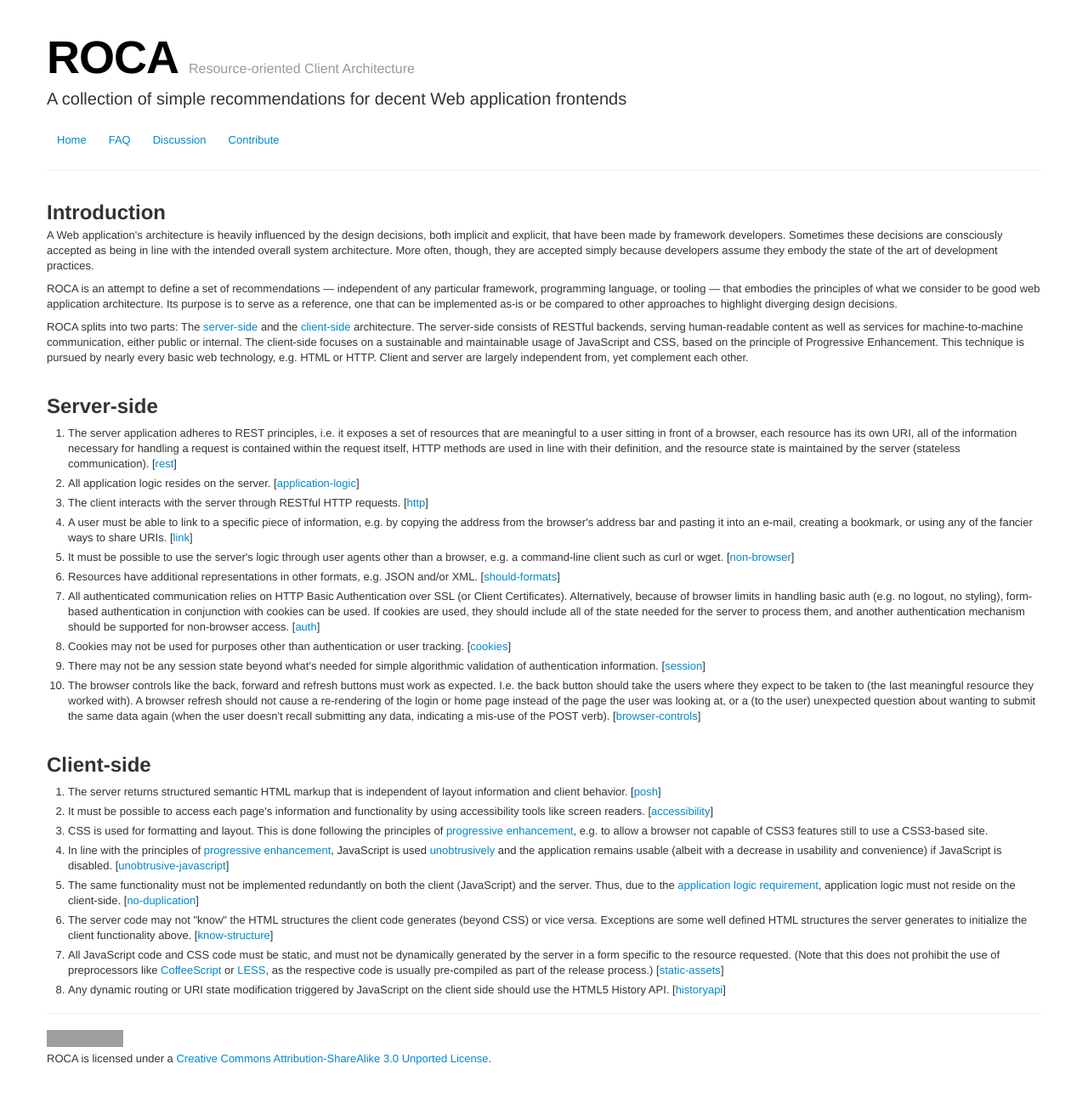
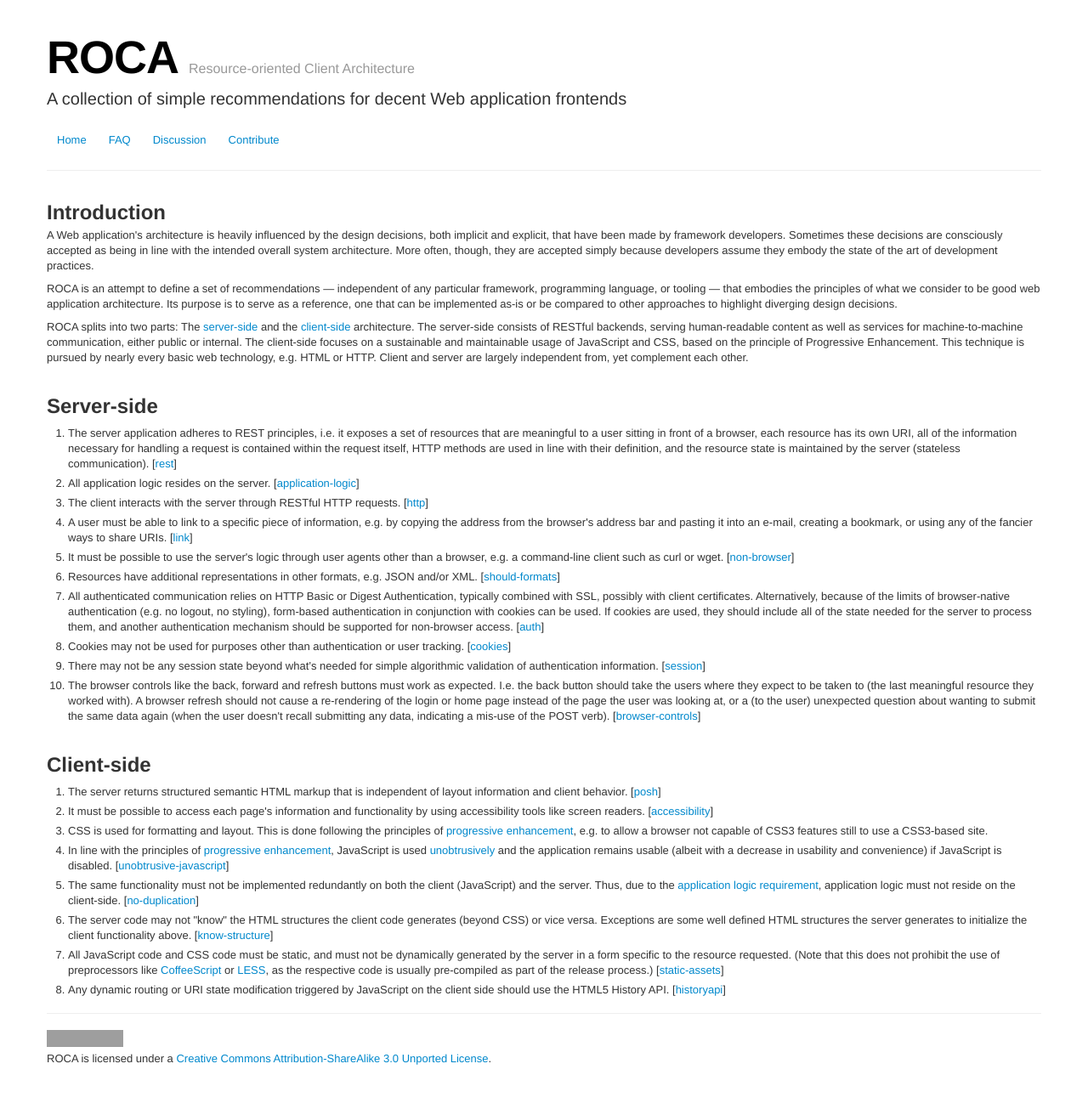
Before and after one commit to innoq/ROCA, a Jekyll site: the page built from index.html, in a window 1280 px wide. Shown: the whole page at 85% size. Built offline with Jekyll 4.4.1, drawn with Linux system fonts in a browser that asks for light colours; grey boxes are pictures that could not be loaded.

Commit message:
added Digest auth as an option, based on @ewolff's suggestion

```diff
--- a/index.html
+++ b/index.html
@@ -63,13 +63,15 @@ title: "ROCA: Resource-oriented Client Architecture"
 	<li id="should-formats">Resources have additional representations in other formats, e.g.
 		JSON and/or XML. [<a href="#should-formats">should-formats</a>]
 	</li>
-	<li id="auth">All authenticated communication relies
-		on HTTP Basic Authentication over SSL (or Client
-		Certificates). Alternatively, because of browser limits in
-		handling basic auth (e.g. no logout, no styling), form-based
-		authentication in conjunction with cookies can be used. If cookies
-		are used, they should include all of the state needed for the
-		server to process them, and another authentication mechanism
+	<li id="auth">All authenticated communication relies on HTTP
+		Basic or Digest Authentication, typically combined
+		with SSL, possibly with client
+		certificates. Alternatively, because of the limits of
+		browser-native authentication (e.g. no logout, no
+		styling), form-based authentication in conjunction
+		with cookies can be used. If cookies are used, they
+		should include all of the state needed for the server
+		to process them, and another authentication mechanism
 		should be supported for non-browser
 		access. [<a href="#auth">auth</a>]
 	</li>
```
